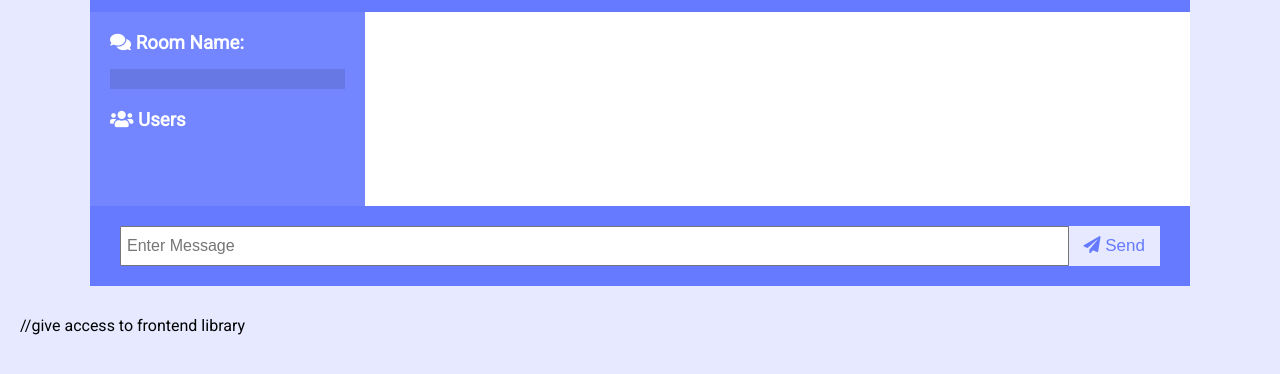
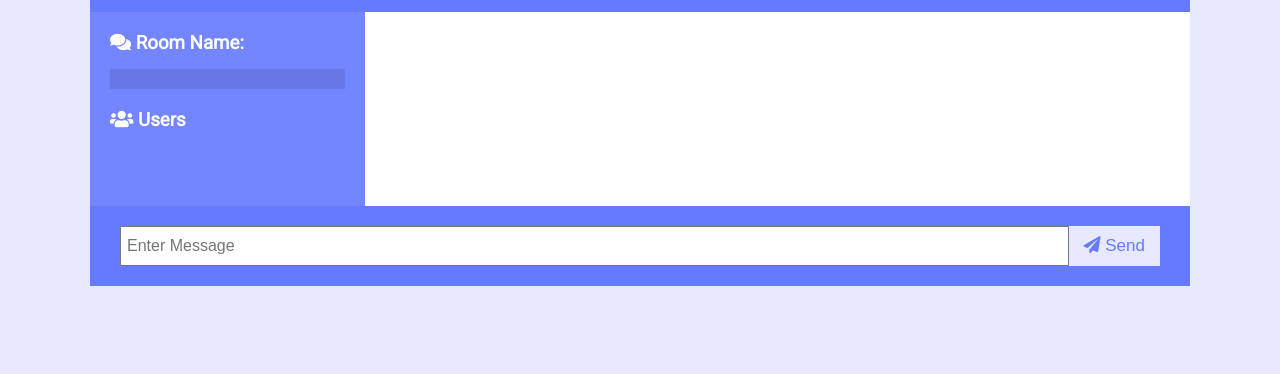
Before and after one commit to Pratikxya/Chatcord, a website: page public/chat.html in a window 1280 px wide. Shown: the part 86-460 px from the top of the page. Drawn offline with nearby package versions, Linux system fonts and the light colour scheme; no server answers.

Commit message:
🐛 Fixed Bug

```diff
--- a/public/chat.html
+++ b/public/chat.html
@@ -35,7 +35,7 @@
 
     <script src="https://cdnjs.cloudflare.com/ajax/libs/qs/6.9.2/qs.min.js"
         integrity="sha256-TDxXjkAUay70ae/QJBEpGKkpVslXaHHayklIVglFRT4=" crossorigin="anonymous"></script>
-    <script src="/socket.io/socket.io.js"></script>  //give access to frontend library
+    <script src="/socket.io/socket.io.js"></script>
     <script src="js/main.js"></script>
 </body>
 
```
